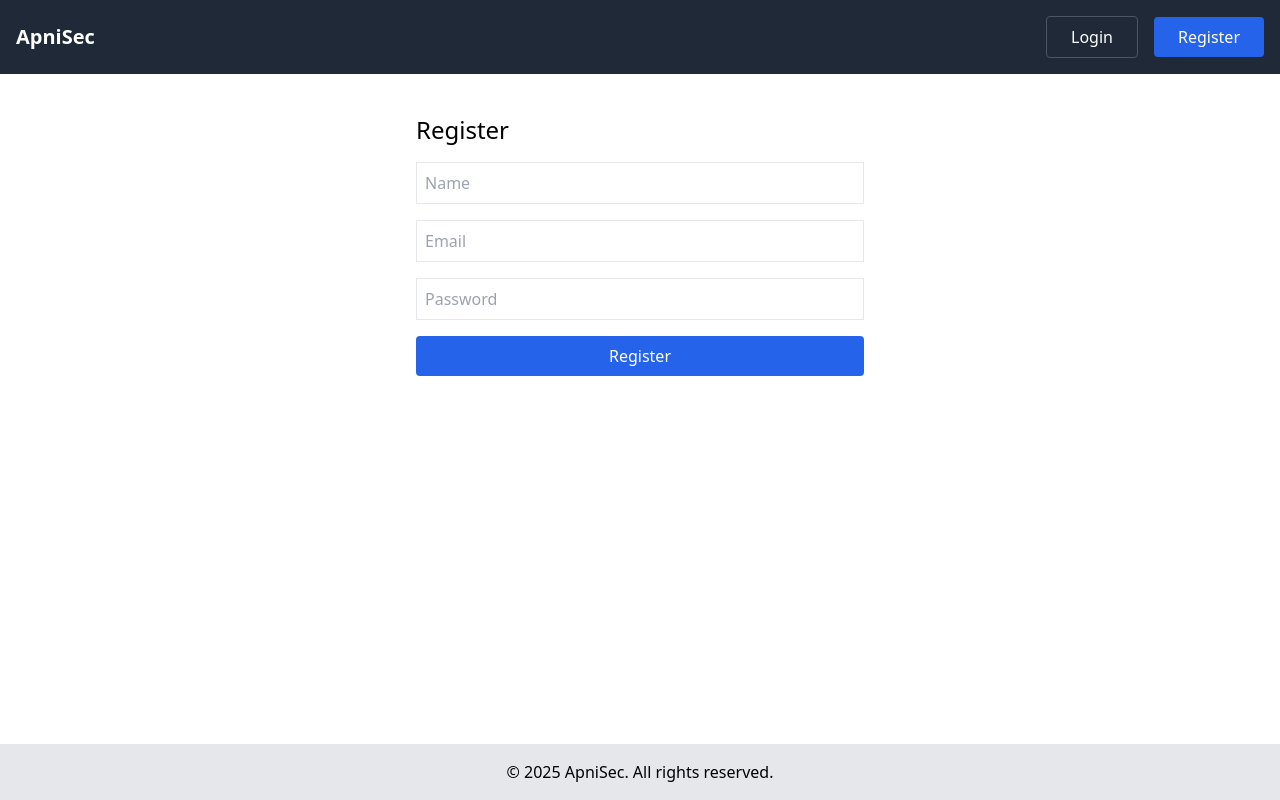
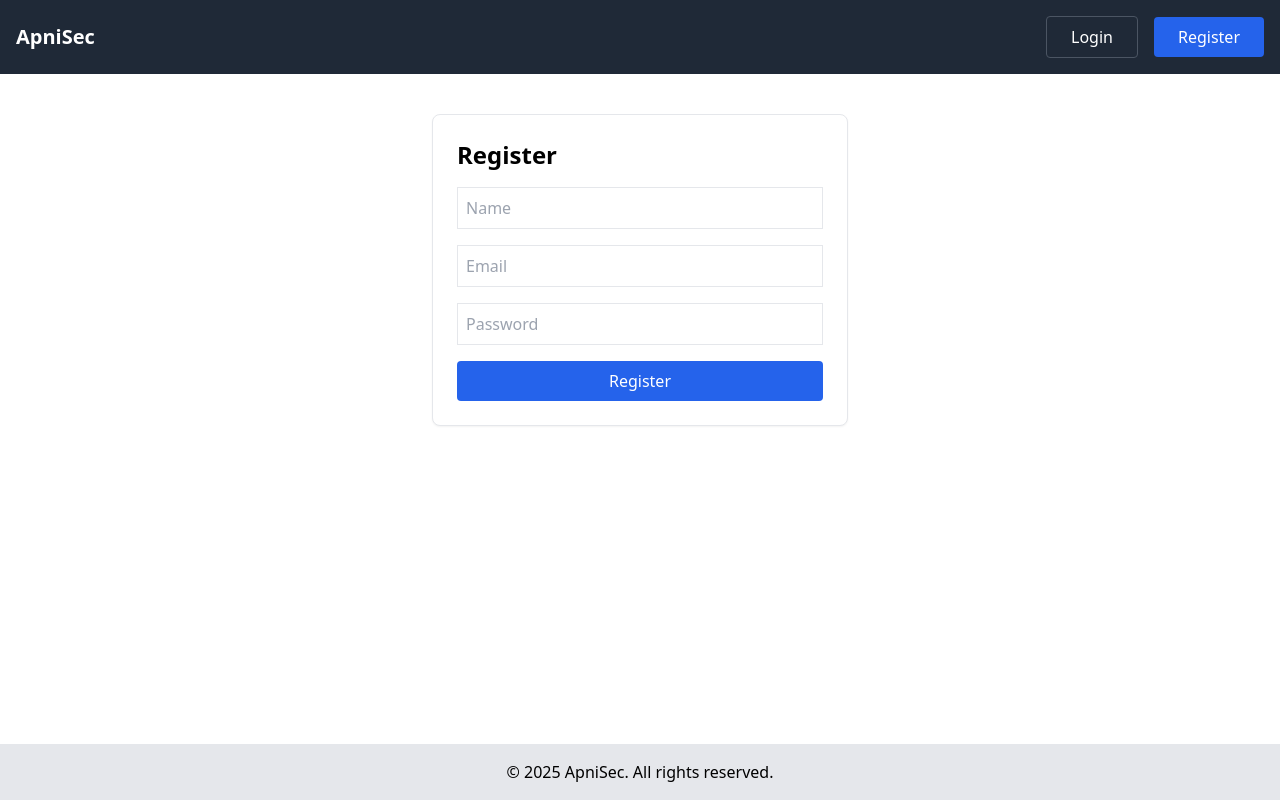
Before and after one commit to kaustubhduse/apnisec-assignment, a Next.js app: page /register in a window 1280 px wide. Built offline with nearby package versions, Linux system fonts and the light colour scheme.

Commit message:
Styled Dashboard

```diff
--- a/app/dashboard/page.tsx
+++ b/app/dashboard/page.tsx
@@ -168,7 +168,7 @@ export default function DashboardPage() {
         <div className="grid grid-cols-1 lg:grid-cols-3 gap-6">
           {/* Left Column - Create Form */}
           <div className="lg:col-span-1">
-            <div className="bg-white rounded-lg shadow-sm p-6">
+            <div className="bg-white rounded-lg shadow-sm p-6 sticky top-6">
               <h2 className="text-xl font-semibold text-gray-900 mb-4">
                 Create New Issue
               </h2>
--- a/app/login/page.tsx
+++ b/app/login/page.tsx
@@ -31,10 +31,11 @@ export default function LoginPage() {
   }
 
   return (
-    <div className="max-w-md mx-auto mt-10">
-      <h2 className="text-2xl mb-4">Login</h2>
-      {error && <p className="text-red-500 mb-2">{error}</p>}
-      <form onSubmit={handleSubmit} className="flex flex-col gap-4">
+    <div className="max-w-md mx-auto mt-10 px-4">
+      <div className="bg-white border border-gray-200 rounded-lg shadow-sm p-6">
+        <h2 className="text-2xl font-bold mb-4">Login</h2>
+        {error && <p className="text-red-500 mb-2">{error}</p>}
+        <form onSubmit={handleSubmit} className="flex flex-col gap-4">
         <input
           type="email"
           placeholder="Email"
@@ -68,6 +69,7 @@ export default function LoginPage() {
           )}
         </button>
       </form>
+      </div>
     </div>
   );
 }
--- a/app/profile/page.tsx
+++ b/app/profile/page.tsx
@@ -59,16 +59,17 @@ export default function ProfilePage() {
   }
 
   return (
-    <div className="max-w-md mx-auto mt-10">
-      <h2 className="text-2xl mb-4">Your Profile</h2>
-      <label className="block mb-2">Name</label>
+    <div className="max-w-md mx-auto mt-10 px-4">
+      <div className="bg-white border border-gray-200 rounded-lg shadow-sm p-6">
+        <h2 className="text-2xl font-bold mb-4">Your Profile</h2>
+        <label className="block text-sm font-medium text-gray-700 mb-2">Name</label>
       <input
         className="border p-2 w-full mb-4"
         value={name}
         onChange={(e) => setName(e.target.value)}
         disabled={isUpdating}
       />
-      <label className="block mb-2">Email</label>
+      <label className="block text-sm font-medium text-gray-700 mb-2">Email</label>
       <input className="border p-2 w-full mb-4" value={email} readOnly />
       <button
         onClick={handleUpdate}
@@ -84,6 +85,7 @@ export default function ProfilePage() {
           'Update Profile'
         )}
       </button>
+      </div>
     </div>
   );
 }
--- a/app/register/page.tsx
+++ b/app/register/page.tsx
@@ -28,10 +28,11 @@ export default function RegisterPage() {
   }
 
   return (
-    <div className="max-w-md mx-auto mt-10">
-      <h2 className="text-2xl mb-4">Register</h2>
-      {error && <p className="text-red-500 mb-2">{error}</p>}
-      <form onSubmit={handleSubmit} className="flex flex-col gap-4">
+    <div className="max-w-md mx-auto mt-10 px-4">
+      <div className="bg-white border border-gray-200 rounded-lg shadow-sm p-6">
+        <h2 className="text-2xl font-bold mb-4">Register</h2>
+        {error && <p className="text-red-500 mb-2">{error}</p>}
+        <form onSubmit={handleSubmit} className="flex flex-col gap-4">
         <input
           type="text"
           placeholder="Name"
@@ -74,6 +75,7 @@ export default function RegisterPage() {
           )}
         </button>
       </form>
+      </div>
     </div>
   );
 }
```
